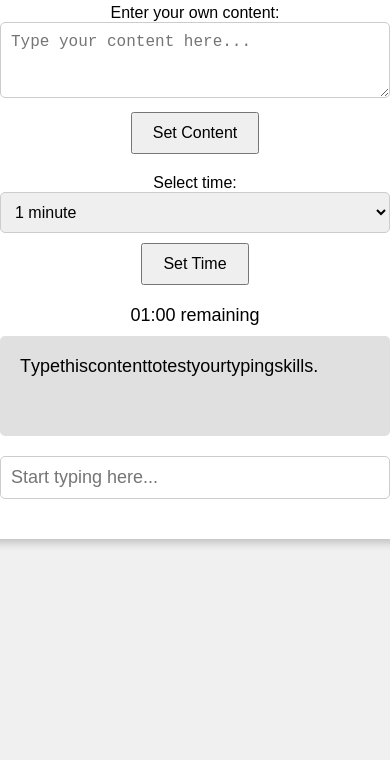
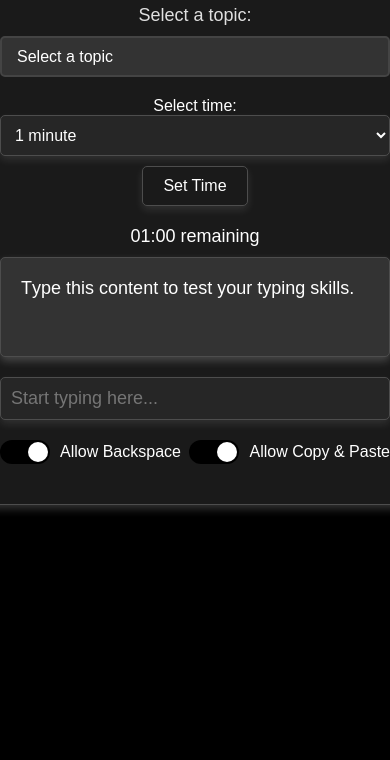
Before and after one commit to I-m-devil/Typing-TEst, a plain HTML site: page index.html in a window 390 px wide. Shown: the part 84-844 px from the top of the page. Drawn offline with nearby package versions, Linux system fonts and the light colour scheme.

Commit message:
# Typing Test Feature Updates
## Enhancements:
- Added predefined content options for "Latest Affairs in India," "Latest Technology Trends," and "Health Tips."
- Implemented content selection functionality through dropdown menu.
- Fixed spacing issue in content container for proper word wrapping.

## New Features:
- Added modal to notify users on unsupported devices (mobile or non-desktop).
- Styled modal with a modern, animated black theme and device detection logic.

## Styling Updates:
- Enhanced control options with modern toggle animations and smooth transitions.
- Updated styling for preset content selection dropdown with black-themed design.

## JavaScript Updates:
- Implemented device detection for showing modal.
- Added functions to handle preset content and manage modal visibility.

```diff
--- a/index.html
+++ b/index.html
@@ -5,109 +5,22 @@
     <meta name="viewport" content="width=device-width, initial-scale=1.0">
     <title>Typing Test</title>
     <link rel="stylesheet" href="https://fonts.googleapis.com/icon?family=Material+Icons">
-    <style>
-        body {
-            font-family: Arial, sans-serif;
-            display: flex;
-            flex-direction: column;
-            align-items: center;
-            height: 100vh;
-            background: #f0f0f0;
-            margin: 0;
-        }
-        .typing-form {
-            background: white;
-            padding: 20px;
-            box-shadow: 0 4px 8px rgba(0,0,0,0.2);
-            border-radius: 10px;
-            width: 100%;
-            text-align: center;
-            margin: 20px;
-            max-width: 800px;
-        }
-        .header {
-            font-size: 24px;
-            font-weight: bold;
-            margin-bottom: 20px;
-        }
-        .content-container {
-            background: #e0e0e0;
-            padding: 20px;
-            border-radius: 5px;
-            margin-bottom: 20px;
-            position: relative;
-            min-height: 100px;
-            text-align: left;
-            font-size: 18px;
-            width: 100%;
-            box-sizing: border-box;
-            word-wrap: break-word;
-        }
-        .content-container span {
-            font-size: 18px;
-            display: inline-block;
-            transition: all 0.2s ease;
-        }
-        .correct {
-            color: green;
-        }
-        .incorrect {
-            color: red;
-            text-decoration: line-through;
-        }
-        .input-container {
-            margin-bottom: 20px;
-            width: 100%;
-        }
-        .input-container input {
-            width: 100%;
-            padding: 10px;
-            font-size: 18px;
-            border: 1px solid #ccc;
-            border-radius: 5px;
-            box-sizing: border-box;
-        }
-        .timer {
-            font-size: 18px;
-            margin-bottom: 10px;
-        }
-        .result {
-            font-size: 18px;
-            font-weight: bold;
-        }
-        .correct-count {
-            color: green;
-        }
-        .incorrect-count {
-            color: red;
-        }
-        .external-content, .time-selection {
-            margin: 20px 0;
-            width: 100%;
-        }
-        .external-content textarea, .time-selection select {
-            width: 100%;
-            padding: 10px;
-            font-size: 16px;
-            border: 1px solid #ccc;
-            border-radius: 5px;
-            box-sizing: border-box;
-        }
-        .external-content button, .time-selection button {
-            padding: 10px 20px;
-            font-size: 16px;
-            margin-top: 10px;
-        }
-    </style>
+    <link rel="stylesheet" href="typings.css">
 </head>
 <body>
     <div class="typing-form">
         <div class="header">Typing Test</div>
-        <div class="external-content">
-            <label for="external-input">Enter your own content:</label>
-            <textarea id="external-input" rows="3" placeholder="Type your content here..."></textarea>
-            <button onclick="setExternalContent()">Set Content</button>
+        <div class="preset-content">
+            <label for="preset-select">Select a topic:</label>
+            <select id="preset-select" onchange="setPresetContent()">
+                <option value="" selected disabled>Select a topic</option>
+                <option value="latest_affairs">Latest Affairs in India</option>
+                <option value="technology_trends">Latest Technology Trends</option>
+                <option value="health_tips">Health Tips</option>
+            </select>
         </div>
+
+
         <div class="time-selection">
             <label for="time-select">Select time:</label>
             <select id="time-select">
@@ -126,12 +39,44 @@
         <div class="input-container">
             <input type="text" id="typing-input" placeholder="Start typing here..." maxlength="200">
         </div>
+        <div class="control-options">
+            <div class="option">
+                <label for="toggle-backspace" class="switch">
+                    <input type="checkbox" id="toggle-backspace" checked>
+                    <span class="slider round"></span>
+                </label>
+                <span>Allow Backspace</span>
+            </div>
+            <div class="option">
+                <label for="toggle-copypaste" class="switch">
+                    <input type="checkbox" id="toggle-copypaste" checked>
+                    <span class="slider round"></span>
+                </label>
+                <span>Allow Copy & Paste</span>
+            </div>
+        </div>
+
+
         <div class="result" id="result">
             <!-- Result will be shown here -->
         </div>
     </div>
+    <div id="device-warning-modal" class="modal">
+        <div class="modal-content">
+            <h2>Device Not Supported</h2>
+            <p>You can't use this feature on <span id="device-type"></span> devices.</p>
+            <button onclick="closeModal()">Close</button>
+        </div>
+    </div>
+
     <script>
         const defaultContent = "Type this content to test your typing skills.";
+        const presetContents = {
+            latest_affairs: "The latest affairs in India include significant events like the G20 Summit, major policy changes in the economy, and key legislative actions in the parliament. These events are shaping the future direction of the country.",
+            technology_trends: "The latest technology trends include advancements in artificial intelligence, the growth of the internet of things (IoT), and the rise of quantum computing. These technologies are transforming industries and everyday life.",
+            health_tips: "Staying healthy involves regular exercise, a balanced diet, and adequate sleep. Recent studies emphasize the importance of mental health and suggest mindfulness practices for better well-being."
+        };
+
         let content = defaultContent;
         const contentContainer = document.getElementById('content-container');
         const typingInput = document.getElementById('typing-input');
@@ -143,23 +88,31 @@
 
         function initializeContent() {
             contentContainer.innerHTML = '';
-            content.split(' ').forEach(word => {
-                word.split('').forEach(char => {
+            content.split('').forEach(char => {
                 const span = document.createElement('span');
                 span.innerText = char;
+                if (char === ' ') {
+                    span.style.marginRight = '5px'; // Adjust space width if needed
+                }
                 contentContainer.appendChild(span);
-                });
-                const space = document.createElement('span');
-                space.innerText = ' ';
-                contentContainer.appendChild(space);
             });
             typingInput.value = '';
         }
+
 
         function setExternalContent() {
             const externalInput = document.getElementById('external-input').value;
             if (externalInput) {
                 content = externalInput;
+                initializeContent();
+                resetTimer();
+            }
+        }
+        function setPresetContent() {
+        const presetSelect = document.getElementById('preset-select');
+        const selectedValue = presetSelect.value;
+        if (presetContents[selectedValue]) {
+            content = presetContents[selectedValue];
             initializeContent();
             resetTimer();
         }
@@ -178,6 +131,7 @@
         }
 
             typingInput.addEventListener('input', () => {
+                if (!timer) startTimer();
                 const inputText = typingInput.value.split('');
                 const spans = contentContainer.querySelectorAll('span');
                 spans.forEach((span, index) => {
@@ -193,13 +147,13 @@
                     }
                 });
 
-            // Check if complete
                 if (inputText.length === content.replace(/\s/g, '').length) {
                     clearInterval(timer);
                     showResult();
                     resetTimer();
                 }
             });
+
 
         function startTimer() {
             timer = setInterval(() => {
@@ -254,6 +208,71 @@
 
         // Initialize with default content
         initializeContent();
+        const backspaceToggle = document.getElementById('toggle-backspace');
+        const copyPasteToggle = document.getElementById('toggle-copypaste');
+
+        typingInput.addEventListener('keydown', (e) => {
+            if (!backspaceToggle.checked && e.key === 'Backspace') {
+                e.preventDefault();
+            }
+        });
+
+        typingInput.addEventListener('paste', (e) => {
+            if (!copyPasteToggle.checked) {
+                e.preventDefault();
+            }
+        });
+
+        // Additional Event Listeners to prevent copy using context menu or shortcut
+        typingInput.addEventListener('copy', (e) => {
+            if (!copyPasteToggle.checked) {
+                e.preventDefault();
+            }
+        });
+
+        typingInput.addEventListener('cut', (e) => {
+            if (!copyPasteToggle.checked) {
+                e.preventDefault();
+            }
+        });
+
+        typingInput.addEventListener('contextmenu', (e) => {
+            if (!copyPasteToggle.checked) {
+                e.preventDefault();
+            }
+        });
+        function detectDevice() {
+        const userAgent = navigator.userAgent || navigator.vendor || window.opera;
+        let deviceType = "desktop";
+
+        // Detect mobile devices
+        if (/android/i.test(userAgent)) {
+            deviceType = "Android";
+        } else if (/iPad|iPhone|iPod/.test(userAgent) && !window.MSStream) {
+            deviceType = "iOS";
+        } else if (/Windows Phone/.test(userAgent)) {
+            deviceType = "Windows Phone";
+        } else if (/tablet|ipad|playbook|silk|kindle/.test(userAgent)) {
+            deviceType = "Tablet";
+        }
+
+        if (deviceType !== "desktop") {
+            document.getElementById('device-type').textContent = deviceType;
+            showModal();
+        }
+    }
+
+    function showModal() {
+        document.getElementById('device-warning-modal').style.display = "flex";
+    }
+
+    function closeModal() {
+        document.getElementById('device-warning-modal').style.display = "none";
+    }
+
+    // Run device detection when the page loads
+    window.onload = detectDevice;
+
     </script>
 </body>
 </html>
--- /dev/null
+++ b/typings.css
@@ -0,0 +1,329 @@
+body {
+    font-family: Arial, sans-serif;
+    display: flex;
+    flex-direction: column;
+    align-items: center;
+    height: 100vh;
+    background: #000000; /* Black background */
+    color: #ffffff; /* White text */
+    margin: 0;
+}
+
+.typing-form {
+    background: #1a1a1a; /* Dark background for form */
+    padding: 20px;
+    box-shadow: 0 4px 8px rgba(255, 255, 255, 0.2); /* White shadow for 3D look */
+    border-radius: 10px;
+    width: 100%;
+    text-align: center;
+    margin: 20px;
+    max-width: 800px;
+    border: 1px solid #4d4d4d; /* Gray border */
+}
+
+.header {
+    font-size: 24px;
+    font-weight: bold;
+    margin-bottom: 20px;
+}
+
+.content-container {
+    background: #333333; /* Dark gray background */
+    padding: 20px;
+    border-radius: 5px;
+    margin-bottom: 20px;
+    position: relative;
+    min-height: 100px;
+    text-align: left;
+    font-size: 18px;
+    width: 100%;
+    box-sizing: border-box;
+    word-wrap: break-word;
+    border: 1px solid #4d4d4d; /* Gray border */
+    box-shadow: 0 4px 8px rgba(255, 255, 255, 0.2); /* White shadow */
+}
+
+.content-container span {
+    font-size: 18px;
+    display: inline-block;
+    transition: all 0.2s ease;
+}
+
+.correct {
+    color: #00ff00; /* Bright green for correct text */
+}
+
+.incorrect {
+    color: #ff0000; /* Red for incorrect text */
+    text-decoration: line-through;
+}
+
+.input-container {
+    margin-bottom: 20px;
+    width: 100%;
+}
+
+.input-container input {
+    width: 100%;
+    padding: 10px;
+    font-size: 18px;
+    border: 1px solid #4d4d4d; /* Gray border */
+    border-radius: 5px;
+    box-sizing: border-box;
+    background: #262626; /* Dark background for inputs */
+    color: #ffffff; /* White text */
+    box-shadow: 0 4px 8px rgba(255, 255, 255, 0.1); /* Subtle white shadow */
+}
+
+.timer {
+    font-size: 18px;
+    margin-bottom: 10px;
+}
+
+.result {
+    font-size: 18px;
+    font-weight: bold;
+}
+
+.correct-count {
+    color: #00ff00; /* Bright green */
+}
+
+.incorrect-count {
+    color: #ff0000; /* Red */
+}
+
+.external-content, .time-selection {
+    margin: 20px 0;
+    width: 100%;
+}
+
+.external-content textarea, .time-selection select {
+    width: 100%;
+    padding: 10px;
+    font-size: 16px;
+    border: 1px solid #4d4d4d; /* Gray border */
+    border-radius: 5px;
+    box-sizing: border-box;
+    background: #262626; /* Dark background */
+    color: #ffffff; /* White text */
+    box-shadow: 0 4px 8px rgba(255, 255, 255, 0.1); /* Subtle white shadow */
+}
+
+.external-content button, .time-selection button {
+    padding: 10px 20px;
+    font-size: 16px;
+    margin-top: 10px;
+    background: #1a1a1a; /* Dark background */
+    color: #ffffff; /* White text */
+    border: 1px solid #4d4d4d; /* Gray border */
+    border-radius: 5px;
+    cursor: pointer;
+    transition: all 0.2s ease;
+    box-shadow: 0 4px 8px rgba(255, 255, 255, 0.1); /* Subtle white shadow */
+}
+
+.external-content button:hover, .time-selection button:hover {
+    background: #333333; /* Darker background on hover */
+}
+.control-options {
+    display: flex;
+    justify-content: space-between;
+    margin-bottom: 20px;
+    width: 100%;
+}
+
+.control-options .option {
+    display: flex;
+    align-items: center;
+}
+
+.control-options .option label {
+    margin-right: 10px;
+    position: relative;
+}
+
+.control-options .option span {
+    font-size: 16px;
+    color: #ffffff;
+}
+
+/* Toggle Switch */
+.switch {
+    position: relative;
+    display: inline-block;
+    width: 50px;
+    height: 24px;
+}
+
+.switch input {
+    opacity: 0;
+    width: 0;
+    height: 0;
+}
+
+.slider {
+    position: absolute;
+    cursor: pointer;
+    top: 0;
+    left: 0;
+    right: 0;
+    bottom: 0;
+    background-color: #ccc;
+    transition: .4s;
+    border-radius: 34px;
+}
+
+.slider:before {
+    position: absolute;
+    content: "";
+    height: 20px;
+    width: 20px;
+    left: 2px;
+    bottom: 2px;
+    background-color: white;
+    transition: .4s;
+    color: black;
+    border-radius: 50%;
+}
+
+input:checked + .slider {
+    background-color: #000000;
+}
+
+input:checked + .slider:before {
+    transform: translateX(26px);
+}
+
+.slider.round {
+    border-radius: 34px;
+}
+
+.slider.round:before {
+    border-radius: 50%;
+}
+.preset-content {
+    width: 100%;
+    margin-bottom: 20px;
+    color: #ffffff;
+    display: flex;
+    flex-direction: column;
+}
+
+.preset-content label {
+    font-size: 18px;
+    margin-bottom: 10px;
+    color: #e0e0e0;
+}
+
+.preset-content select {
+    width: 100%;
+    padding: 10px 15px;
+    background-color: #333333;
+    color: #ffffff;
+    border: 2px solid #444444;
+    border-radius: 5px;
+    font-size: 16px;
+    box-sizing: border-box;
+    outline: none;
+    transition: all 0.3s ease;
+    appearance: none; /* Remove default arrow */
+    position: relative;
+}
+
+.preset-content select::after {
+    content: "\25BC";
+    position: absolute;
+    right: 15px;
+    top: 50%;
+    transform: translateY(-50%);
+    pointer-events: none;
+    color: #ffffff;
+}
+
+.preset-content select:hover,
+.preset-content select:focus {
+    border-color: #ffffff;
+    background-color: #444444;
+    box-shadow: 0 4px 8px rgba(255, 255, 255, 0.2);
+    transition: all 0.3s ease;
+}
+
+.preset-content option {
+    background-color: #333333;
+    color: #ffffff;
+    padding: 10px;
+}
+
+.preset-content option:hover {
+    background-color: #555555;
+}
+/* Modal container (hidden by default) */
+.modal {
+    display: none; /* Hidden by default */
+    position: fixed; /* Stay in place */
+    z-index: 1000; /* Sit on top */
+    left: 0;
+    top: 0;
+    width: 100%;
+    height: 100%;
+    overflow: auto; /* Enable scroll if needed */
+    background-color: rgba(0, 0, 0, 0.8); /* Black w/ opacity */
+    align-items: center;
+    justify-content: center;
+    animation: fadeIn 0.5s;
+}
+
+/* Modal content */
+.modal-content {
+    background-color: #333333;
+    color: #ffffff;
+    margin: 15% auto;
+    padding: 20px;
+    border: 2px solid #444444;
+    border-radius: 10px;
+    width: 80%;
+    max-width: 500px;
+    text-align: center;
+    box-shadow: 0 4px 8px rgba(255, 255, 255, 0.2);
+    animation: slideIn 0.5s;
+}
+
+/* Modal header */
+.modal-content h2 {
+    font-size: 24px;
+    margin-bottom: 20px;
+}
+
+/* Modal paragraph */
+.modal-content p {
+    font-size: 18px;
+    margin-bottom: 20px;
+}
+
+/* Close button */
+.modal-content button {
+    padding: 10px 20px;
+    font-size: 16px;
+    background-color: #555555;
+    color: #ffffff;
+    border: none;
+    border-radius: 5px;
+    cursor: pointer;
+    transition: background-color 0.3s;
+}
+
+.modal-content button:hover {
+    background-color: #777777;
+}
+
+/* Animations */
+@keyframes fadeIn {
+    from {opacity: 0;}
+    to {opacity: 1;}
+}
+
+@keyframes slideIn {
+    from {transform: translateY(-50px);}
+    to {transform: translateY(0);}
+}
```
Lines whose indentation alone changed are shown as unchanged.
